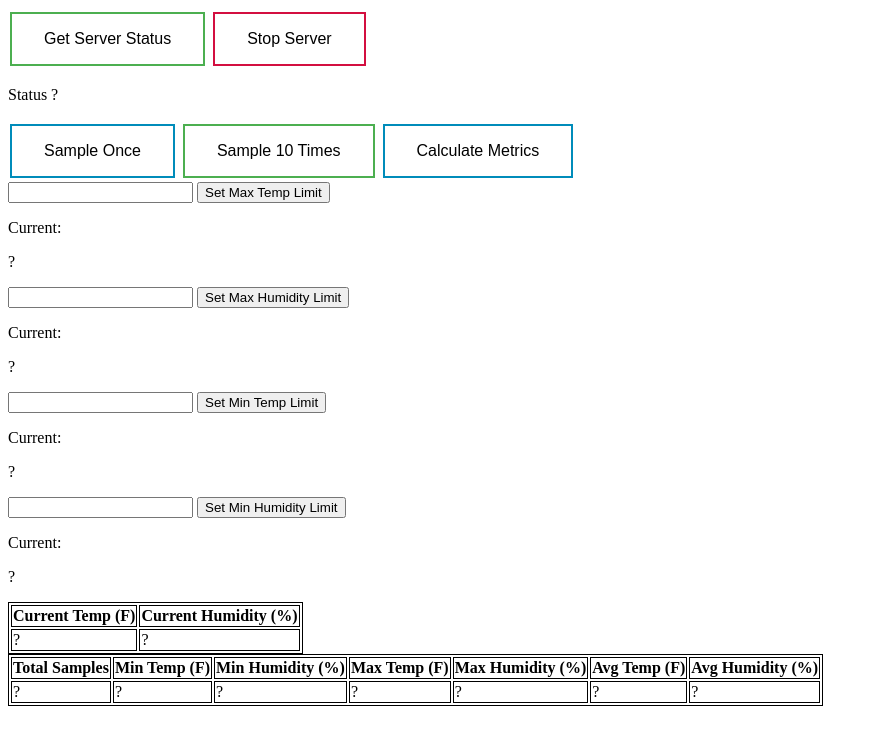
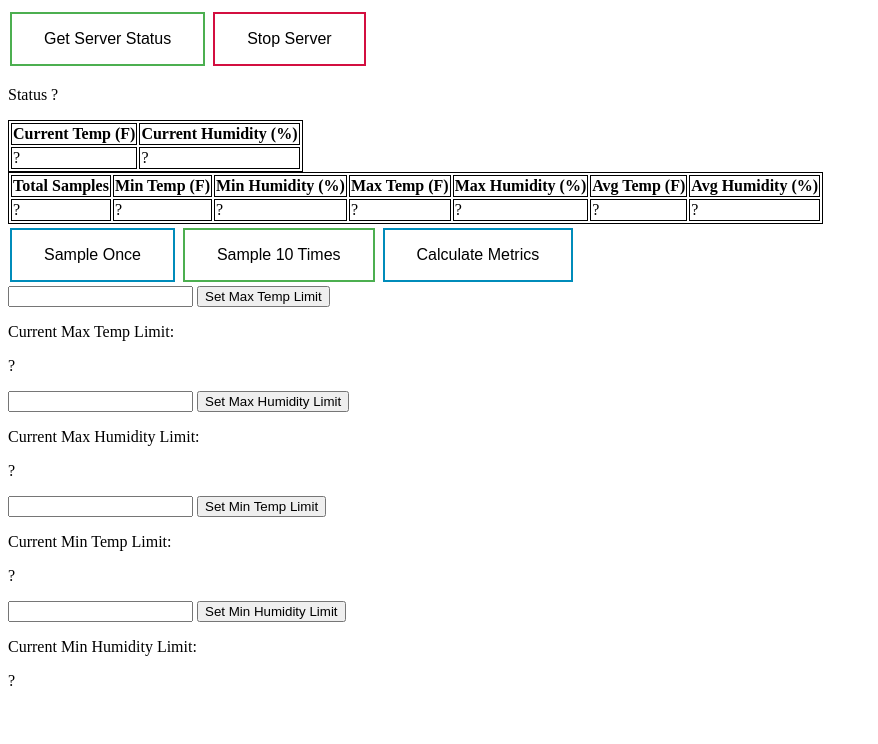
Before and after one commit to Novota15/HTML-GUI-Development, a plain HTML site: page index.html in a window 1280 px wide. Shown: the whole page, without its empty margins (0-878 px from the left). Drawn offline with nearby package versions, Linux system fonts and the light colour scheme.

Commit message:
organize

```diff
--- a/index.html
+++ b/index.html
@@ -170,23 +170,6 @@ $(document).ready( function() {
     <button id="clickme" class="button button1">Get Server Status</button>
     <button id="stop_server" class="button button3">Stop Server</button>
     <p id="status">Status ?</p>
-    <div id="button_row">
-    <button id="sample_once" class="button button2">Sample Once</button>
-    <button id="sample_multi" class="button button1">Sample 10 Times</button>
-    <button id="calc_metrics" class="button button2">Calculate Metrics</button>
-    </div>
-    <div>
-      <input id="maxTemp" type="text" name="max_temp"/> <button id="set_max_temp">Set Max Temp Limit</button> <p>Current: </p><p id="max_temp_current">?</p>
-    </div>
-    <div>
-      <input id="maxHumidity" type="text" name="max_humidity"/> <button id="set_max_humidity">Set Max Humidity Limit</button> <p>Current: </p><p id="max_humidity_current">?</p>
-    </div>
-    <div>
-      <input id="minTemp" type="text" name="min_temp"/> <button id="set_min_temp">Set Min Temp Limit</button> <p>Current: </p><p id="min_temp_current">?</p>
-    </div>
-    <div>
-      <input id="minHumidity" type="text" name="min_humidity"/> <button id="set_min_humidity">Set Min Humidity Limit</button> <p>Current: </p><p id="min_humidity_current">?</p>
-    </div>
 
     <div>
       <table>
@@ -224,4 +207,22 @@ $(document).ready( function() {
       </table>
   </div>
 
+    <div id="button_row">
+    <button id="sample_once" class="button button2">Sample Once</button>
+    <button id="sample_multi" class="button button1">Sample 10 Times</button>
+    <button id="calc_metrics" class="button button2">Calculate Metrics</button>
+    </div>
+    <div>
+      <input id="maxTemp" type="text" name="max_temp"/> <button id="set_max_temp">Set Max Temp Limit</button> <p>Current Max Temp Limit: </p><p id="max_temp_current">?</p>
+    </div>
+    <div>
+      <input id="maxHumidity" type="text" name="max_humidity"/> <button id="set_max_humidity">Set Max Humidity Limit</button> <p>Current Max Humidity Limit: </p><p id="max_humidity_current">?</p>
+    </div>
+    <div>
+      <input id="minTemp" type="text" name="min_temp"/> <button id="set_min_temp">Set Min Temp Limit</button> <p>Current Min Temp Limit: </p><p id="min_temp_current">?</p>
+    </div>
+    <div>
+      <input id="minHumidity" type="text" name="min_humidity"/> <button id="set_min_humidity">Set Min Humidity Limit</button> <p>Current Min Humidity Limit: </p><p id="min_humidity_current">?</p>
+    </div>
+
 </body>
```
Lines whose indentation alone changed are shown as unchanged.
